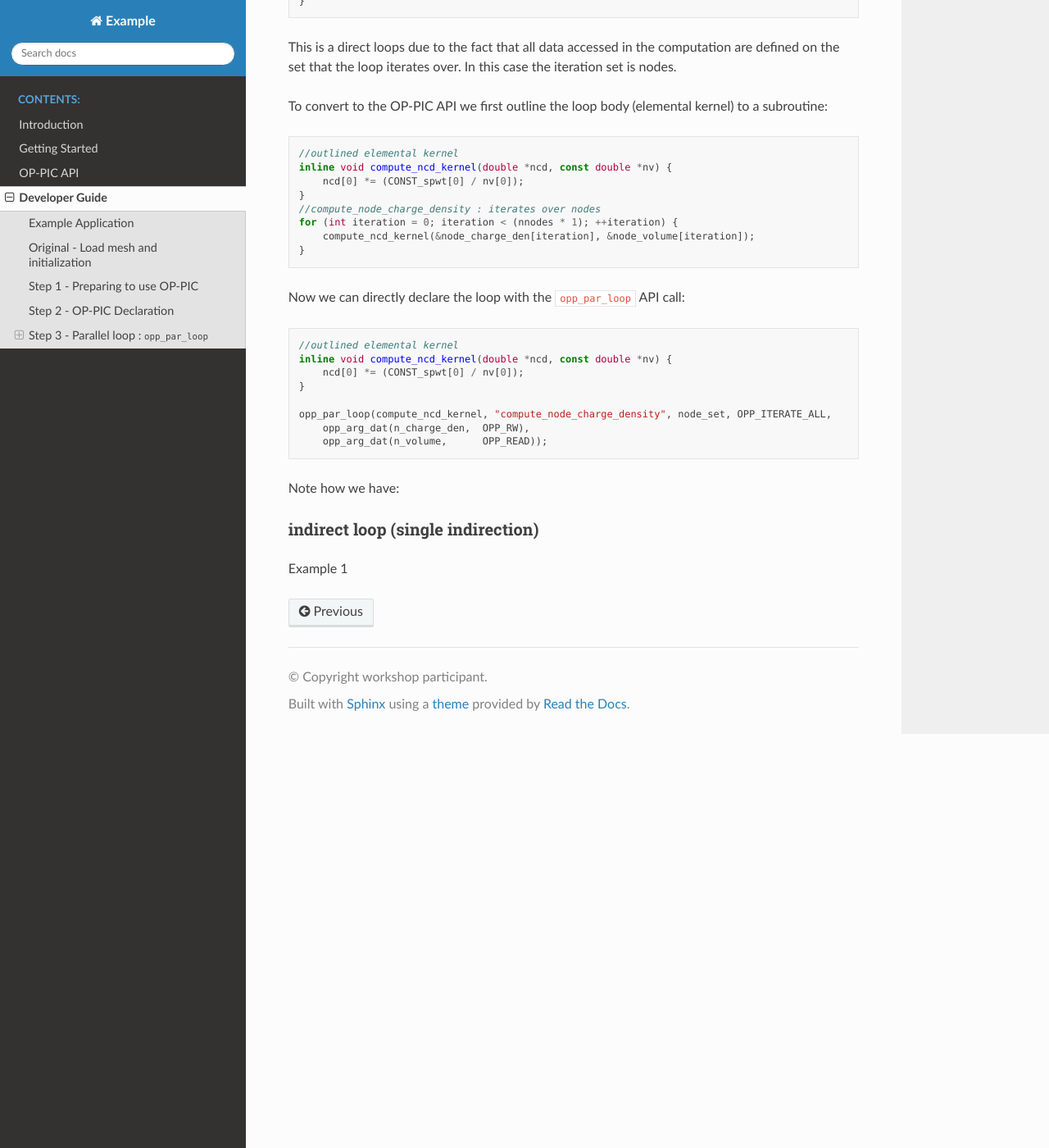
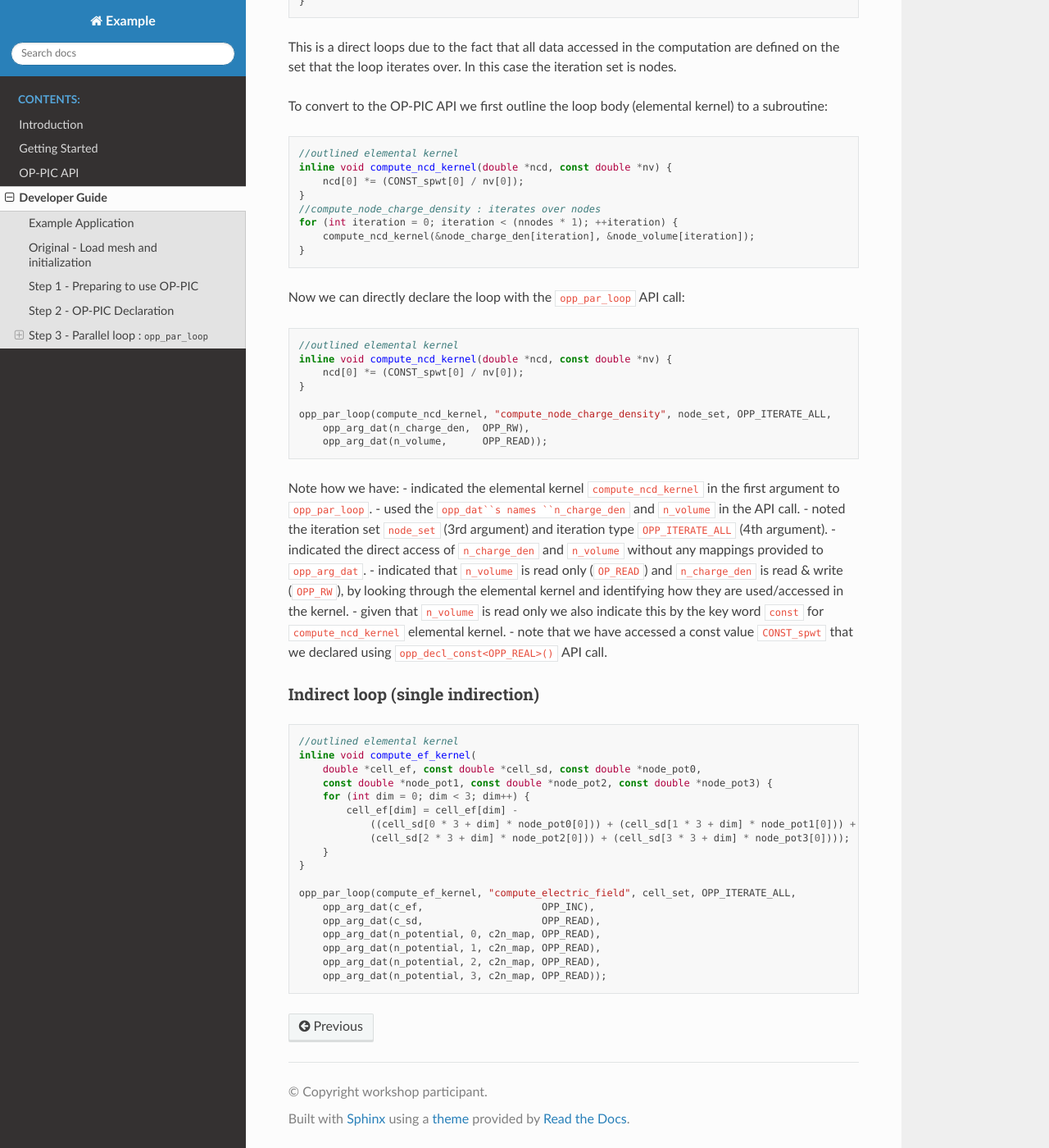
Before and after one commit to ZamanLantra/git_docs_test, a Sphinx documentation site: the page built from doc/developer_guide.rst, in a window 1280 px wide and 1400 px high, scrolled down 4686 px. Shown: the whole window at 82% size. Built offline with Sphinx 7.4.7 and the Read the Docs theme 2.0.0, drawn with Linux system fonts in a browser that asks for light colours; pages that are not in the unit, such as notebooks, are missing from menus; some of the changed text lies outside the part shown.

Commit message:
Update developer_guide.rst

```diff
--- a/doc/developer_guide.rst
+++ b/doc/developer_guide.rst
@@ -170,7 +170,7 @@ An example can be seen in the next section (Step 3).
 Step 3 - Parallel loop : ``opp_par_loop``
 ------------------------------------------
 
-direct loop
+Direct loop
 ~~~~~~~~~~~
 
 We can now convert a direct loop to use the OP-PIC API.
@@ -214,8 +214,34 @@ Now we can directly declare the loop with the ``opp_par_loop`` API call:
         opp_arg_dat(n_volume,      OPP_READ));
 
 Note how we have:
+- indicated the elemental kernel ``compute_ncd_kernel`` in the first argument to ``opp_par_loop``.
+- used the ``opp_dat``s names ``n_charge_den`` and ``n_volume`` in the API call.
+- noted the iteration set ``node_set`` (3rd argument) and iteration type ``OPP_ITERATE_ALL`` (4th argument).
+- indicated the direct access of ``n_charge_den`` and ``n_volume`` without any mappings provided to ``opp_arg_dat``.
+- indicated that ``n_volume`` is read only (``OP_READ``) and ``n_charge_den`` is read & write (``OPP_RW``), by looking through the elemental kernel and identifying how they are used/accessed in the kernel.
+- given that ``n_volume`` is read only we also indicate this by the key word ``const`` for ``compute_ncd_kernel`` elemental kernel.
+- note that we have accessed a const value ``CONST_spwt`` that we declared using ``opp_decl_const<OPP_REAL>()`` API call.
 
-indirect loop (single indirection)
+Indirect loop (single indirection)
 ~~~~~~~~~~~~~~~~~~~~~~~~~~~~~~~~~~
 
-Example 1
+.. code-block:: c++
+
+    //outlined elemental kernel
+    inline void compute_ef_kernel(
+        double *cell_ef, const double *cell_sd, const double *node_pot0,
+        const double *node_pot1, const double *node_pot2, const double *node_pot3) {
+        for (int dim = 0; dim < 3; dim++) {
+            cell_ef[dim] = cell_ef[dim] -
+                ((cell_sd[0 * 3 + dim] * node_pot0[0])) + (cell_sd[1 * 3 + dim] * node_pot1[0])) +
+                (cell_sd[2 * 3 + dim] * node_pot2[0])) + (cell_sd[3 * 3 + dim] * node_pot3[0])));
+        }
+    }
+
+    opp_par_loop(compute_ef_kernel, "compute_electric_field", cell_set, OPP_ITERATE_ALL,
+        opp_arg_dat(c_ef,                    OPP_INC),
+        opp_arg_dat(c_sd,                    OPP_READ),
+        opp_arg_dat(n_potential, 0, c2n_map, OPP_READ),
+        opp_arg_dat(n_potential, 1, c2n_map, OPP_READ),
+        opp_arg_dat(n_potential, 2, c2n_map, OPP_READ),
+        opp_arg_dat(n_potential, 3, c2n_map, OPP_READ));
```
